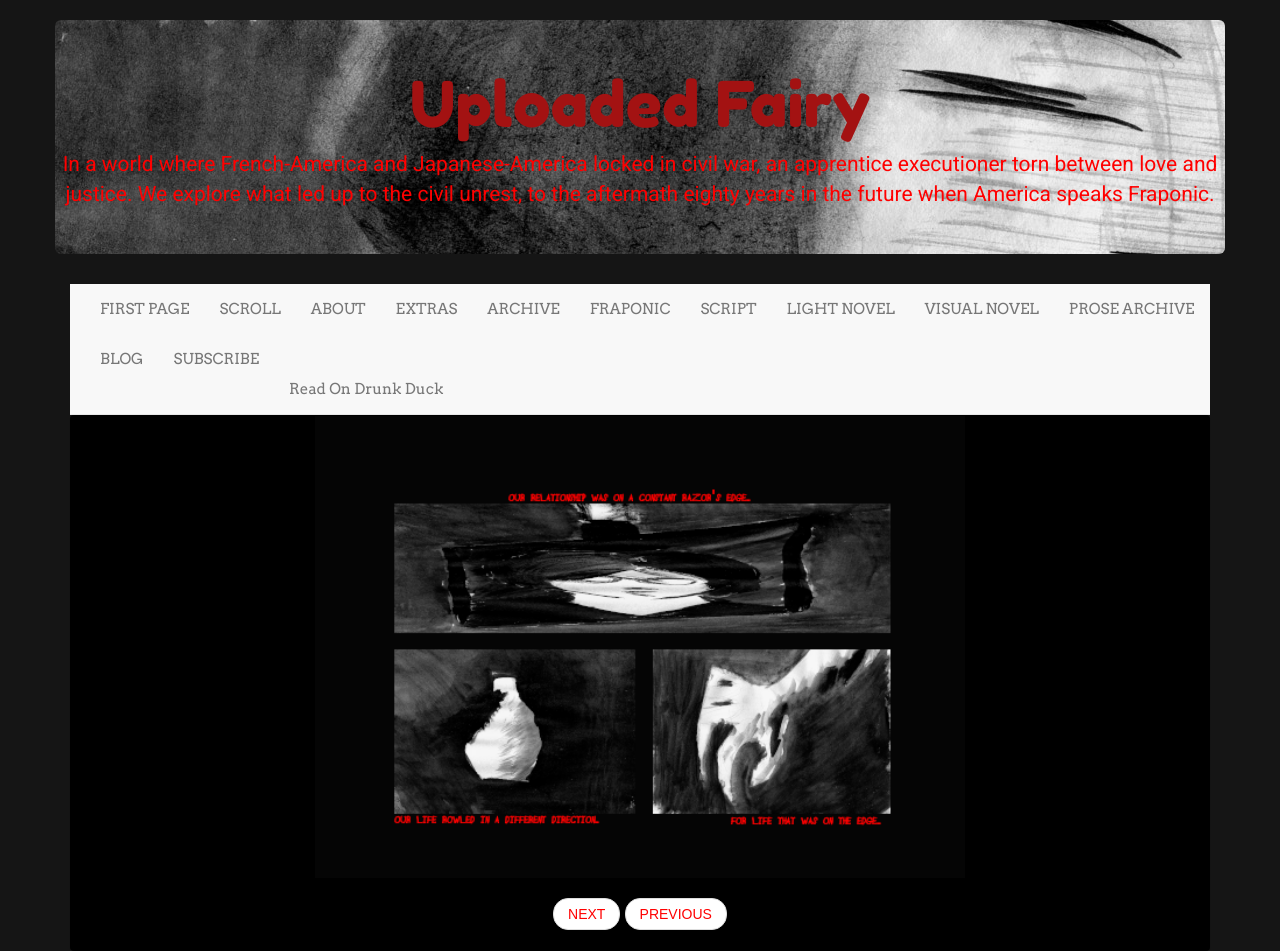
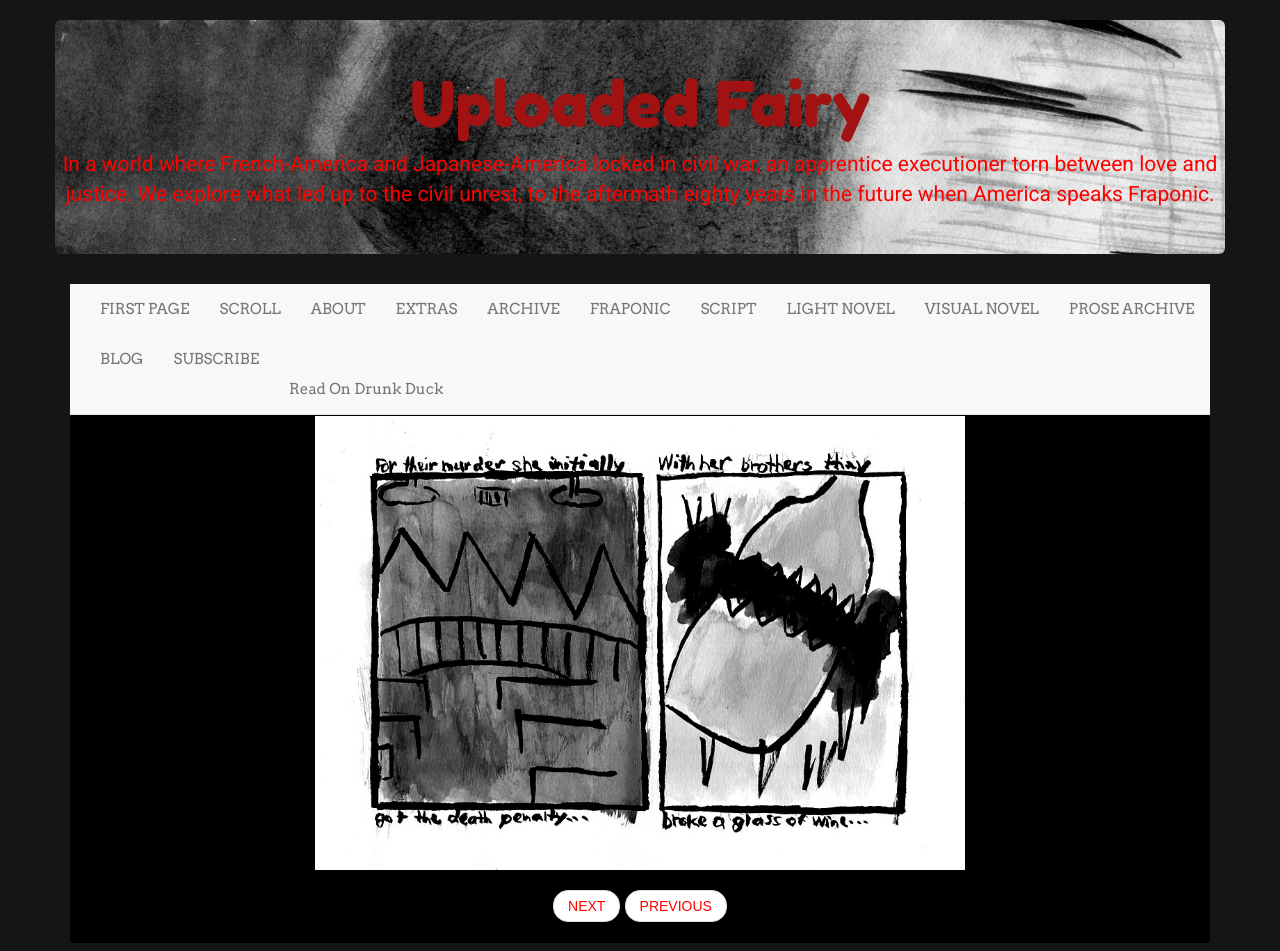
Before and after one commit to LWFlouisa/UploadedFairy, a Jekyll site: the page built from _posts/2021-10-20-page19.md, in a window 1280 px wide. Built offline with Jekyll 4.4.1, drawn with Linux system fonts in a browser that asks for light colours; nearby versions of some CDN libraries.

Commit message:
Update 2021-10-20-page19.md

```diff
--- a/_posts/2021-10-20-page19.md
+++ b/_posts/2021-10-20-page19.md
@@ -5,4 +5,4 @@ title: "Relationship On A Razor's Edge"
 categories: page
 permalink: /019
 ---
-![PAGE NINETEEN]({{ site.url }}/pages/pagetest19.png)
+![PAGE NINETEEN]({{ site.url }}/finished_pages/page19.jpg)
```
